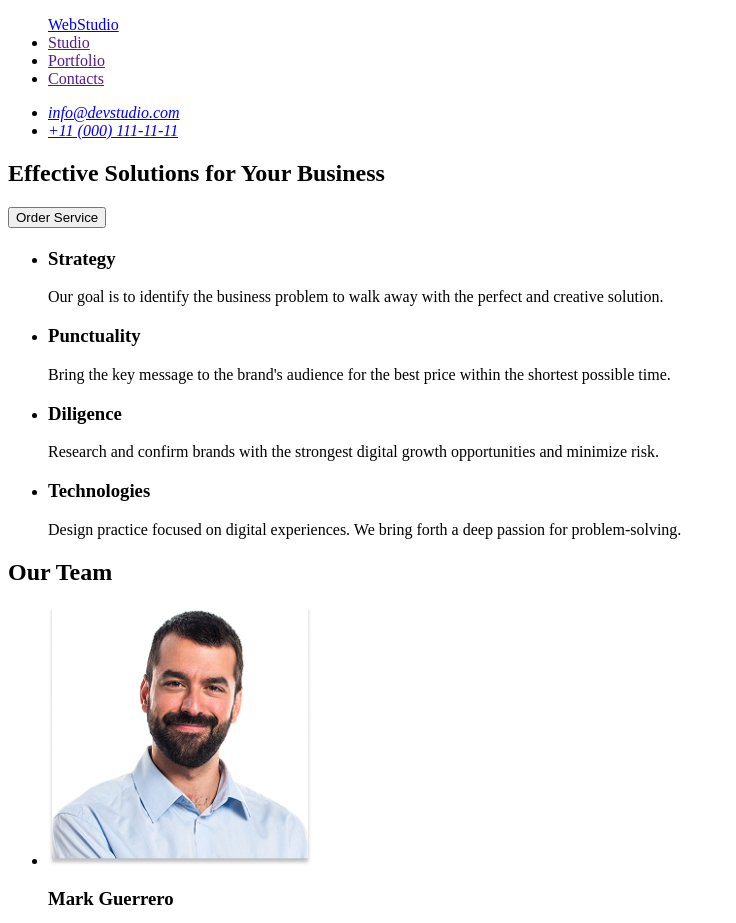
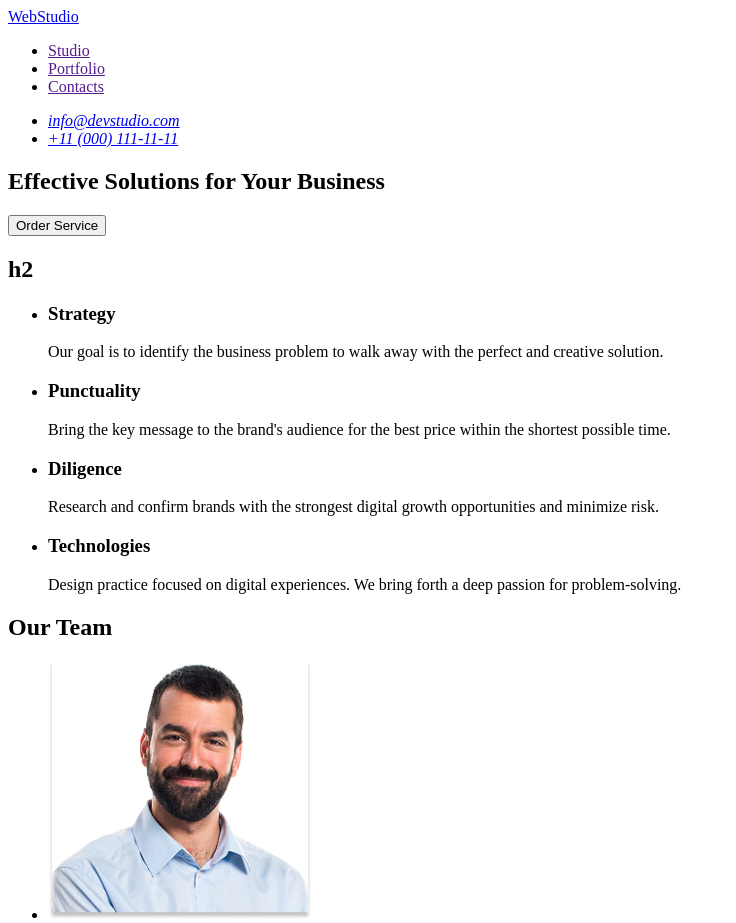
Before and after one commit to Mykola1812-hub/goit-markup-hw-01, a plain HTML site: page index.html in a window 1280 px wide. Shown: the top 923 px of the page, without its empty margins (0-736 px from the left). Drawn offline with Linux system fonts and the light colour scheme; files whose address does not match are found by name.

Commit message:
update index html file

```diff
--- a/index.html
+++ b/index.html
@@ -10,8 +10,8 @@
 <body>
     <header>
         <nav>
+            <a href="./index.html">WebStudio</a>
             <ul>
-                <a href="./index.html">WebStudio</a>
                 <li>
                     <a href="">Studio</a>
                 </li>
@@ -43,7 +43,7 @@
         </section>
 
         <section>
-            <h2></h2>
+            <h2>h2</h2>
             <ul>
                 <li>
                     <h3>Strategy</h3>
```
